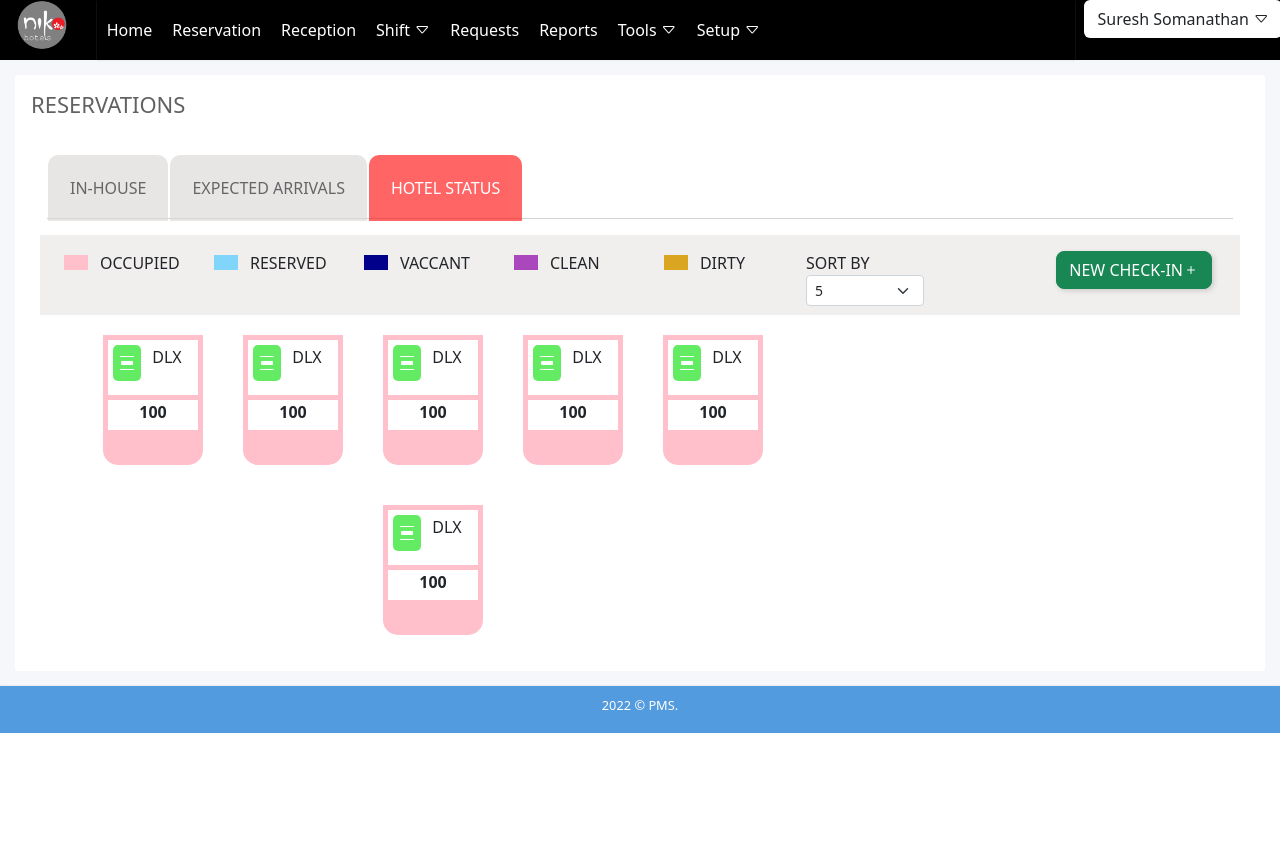
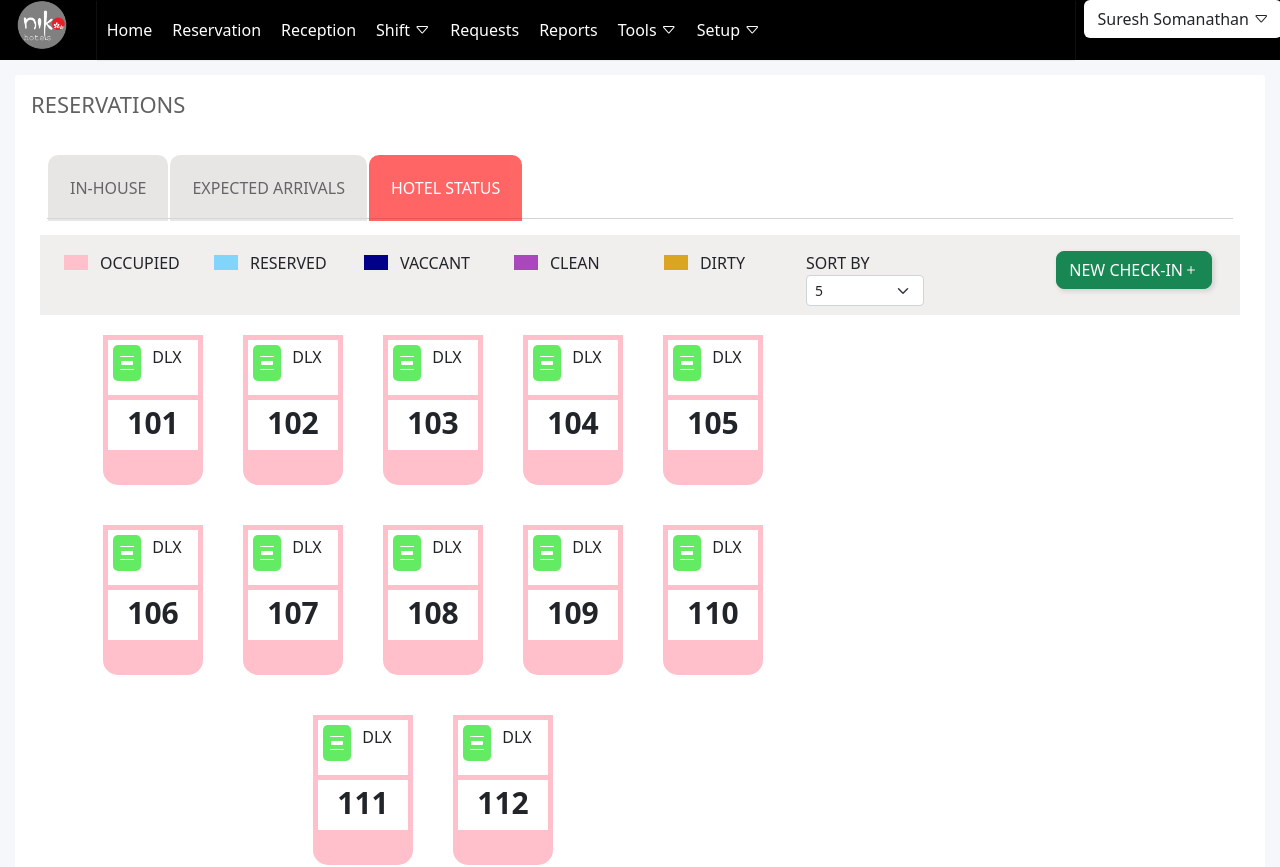
Before and after one commit to indocosmo-projects/PMS-Prototype, a React (Create React App) app: page /receptionhotelstatus in a window 1280 px wide. Shown: the top 867 px of the page. Before the commit the page ends 800 px from the top, so only its background shows below. Built offline with nearby package versions, Linux system fonts and the light colour scheme.

Commit message:
commit change

```diff
--- a/src/component/Reception/Reception.css
+++ b/src/component/Reception/Reception.css
@@ -126,13 +126,14 @@
     padding: 0px;
 }
 
-.listIitem{
+.listItem{
     padding : 10px;
     display : inline-block;
 }
 
 .rmnum{
-    height: 30px;
+    height: 50px;
     font-weight: bolder;
+    font-size : 30px;
 
 }
--- a/src/component/Reception/ReceptionHotelStatus.js
+++ b/src/component/Reception/ReceptionHotelStatus.js
@@ -15,6 +15,12 @@ function ReceptionHotelStatus() {
         {id: 4, name : '104' },
         {id: 5, name : '105' },
         {id: 6, name : '106' },
+        {id: 7, name : '107' },
+        {id: 8, name : '108' },
+        {id: 9, name : '109' },
+        {id: 10, name : '110' },
+        {id: 11, name : '111' },
+        {id: 12, name : '112' },
     ]
 
     const roomlist = () => {
@@ -22,10 +28,10 @@ function ReceptionHotelStatus() {
         return (
                 <div>
                     <ul className="ulistmargin ">
-                        {rooms.map(room => <li key={room.id} className="listIitem">
+                        {rooms.map(room => <li key={room.id} className="listItem">
                             <div className="room row">
                                 <div className="rmtype col-12"><i className="bi bi-distribute-vertical stat" style={{float : 'left'}} ></i>DLX</div>
-                                <div className="col-12 rmnum">100</div>
+                                <div className="col-12 rmnum">{room.name}</div>
                                 <div className="rmback col-12"></div>
                             </div>
                         </li>
```
